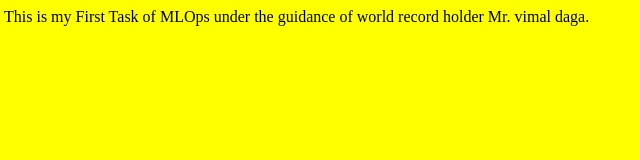
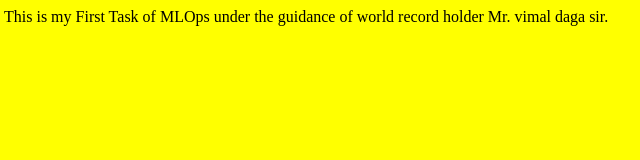
Before and after one commit to rrajkukausik/MLOps_Task_1, a plain HTML site: page developer.html in a window 1280 px wide. Shown: the full height of the page, 4-644 px from the left. Drawn offline with Linux system fonts and the light colour scheme.

Commit message:
developer.html updated

```diff
--- a/developer.html
+++ b/developer.html
@@ -3,6 +3,6 @@
 <title> Task Number 1 </title>
 </head>
 <body bgcolor="#FFFF00">
-This is my First Task of MLOps under the guidance of world record holder Mr. vimal daga.
+This is my First Task of MLOps under the guidance of world record holder Mr. vimal daga sir.
 </body>
 </html>
```
